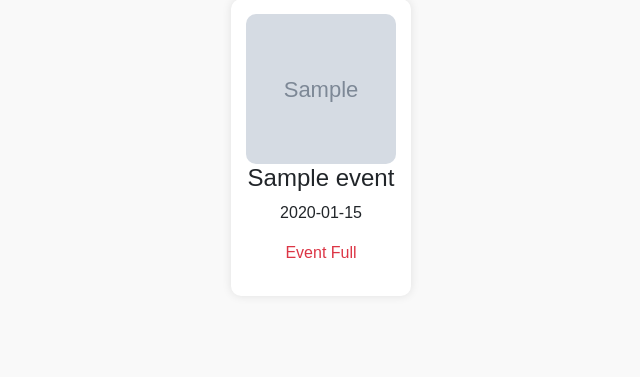
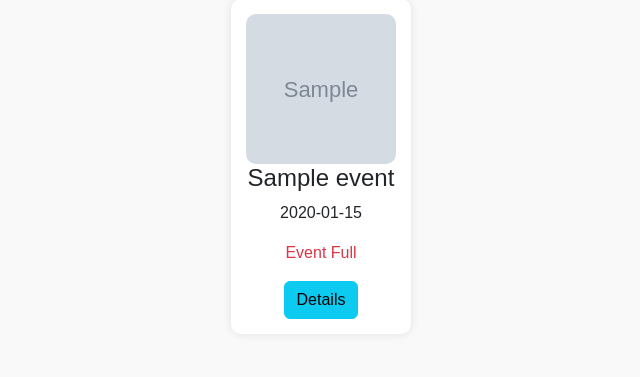
Before and after one commit to TipenHans/UTSWebLecKlmpk5, a PHP site: page /user_dashboard.php in a window 1280 px wide. Shown: the part 179-556 px from the top of the page, without its empty margins (319-959 px from the left). Run offline with PHP 8.4, Linux system fonts and the light colour scheme; a user stored in the database is signed in; data comes from the database, SQL or seed files in the repository; tables that the repository leaves empty hold one stand-in row (values such as "Sample post"); grey boxes marked "Sample" are stand-in pictures; some libraries are stand-ins or nearby versions.

Commit message:
Update user_dashboard.php

```diff
--- a/user_dashboard.php
+++ b/user_dashboard.php
@@ -83,11 +83,11 @@
                             <p><?php echo $event['start_date']; ?></p>
                             <?php if ($isFull) { ?>
                                 <p class="text-danger">Event Full</p>
-                            <?php } else { ?>
-                                <a href="event_details_user.php?event_id=<?php echo $event['event_id']; ?>" class="btn btn-info">Details</a>
                             <?php } ?>
+                            <a href="event_details_user.php?event_id=<?php echo $event['event_id']; ?>" class="btn btn-info">Details</a>
                         </div>
                     <?php } ?>
+
                 <?php } ?>
             </div>
         </div>
```
